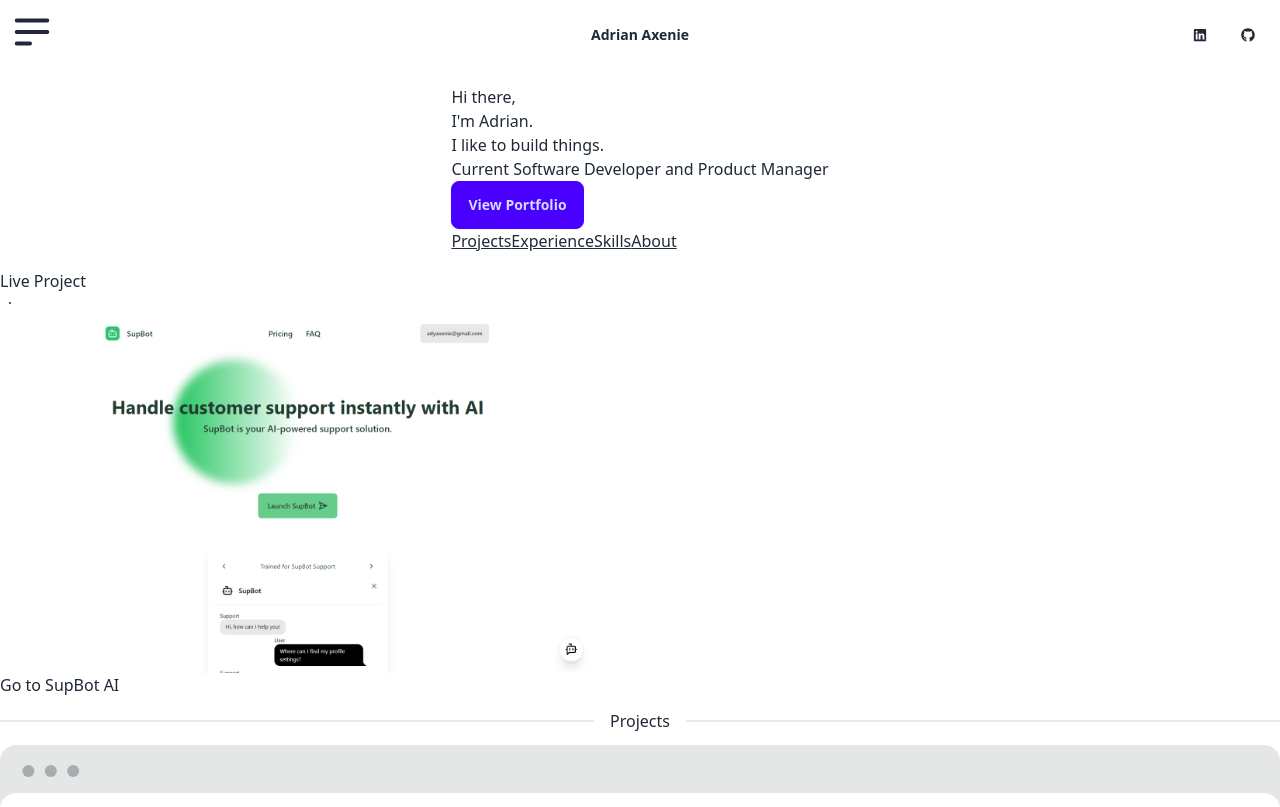
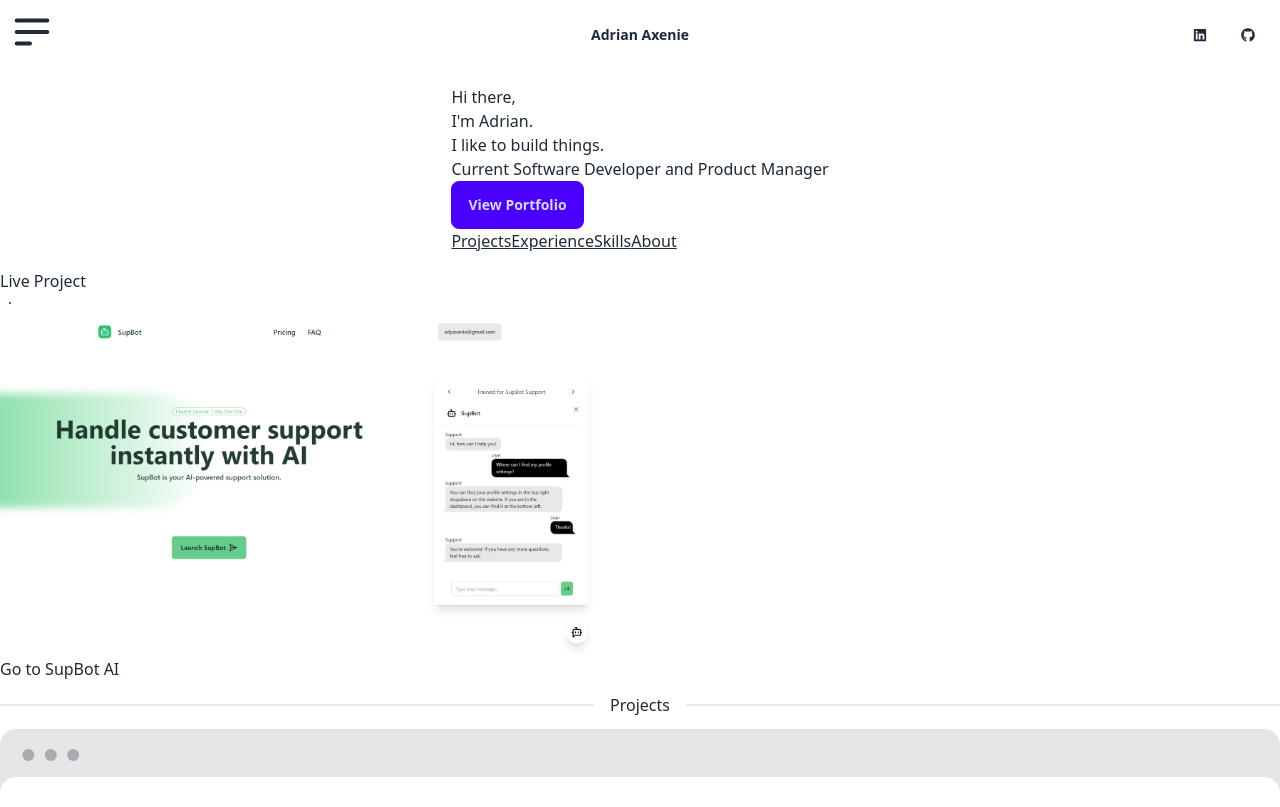
Before and after one commit to adyaxenie/blog, a Next.js app: page /home in a window 1280 px wide. Shown: the top 807 px of the page. Built offline with nearby package versions, Linux system fonts and the light colour scheme.

Commit message:
new image for live project

```diff
--- a/components/live_projects.tsx
+++ b/components/live_projects.tsx
@@ -17,7 +17,7 @@
                 <div className='cursor-pointer' onClick={handleClick} >
                     <Image
                         className="rounded-lg cursor-pointer bg-red-500 blur-none group-hover:blur-sm"
-                        src="/landingpage.PNG"
+                        src="/landingpage2.PNG"
                         alt="SupBot"
                         width={600}
                         height={300}
```
Also changed, not shown: public/landingpage2.PNG (added).
